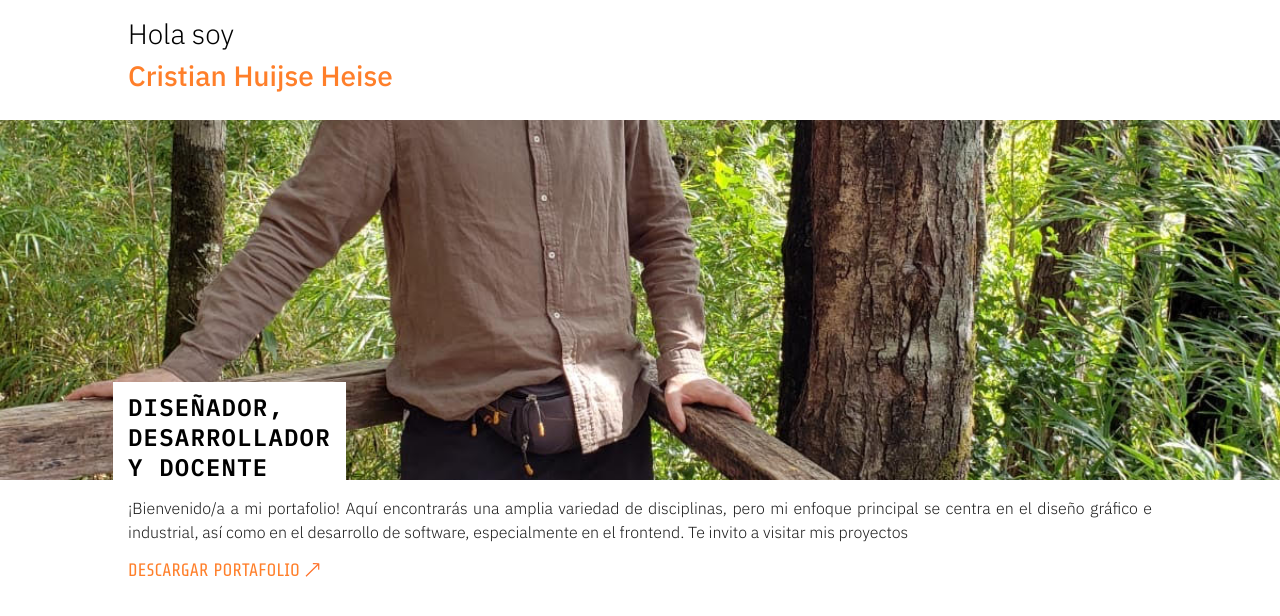
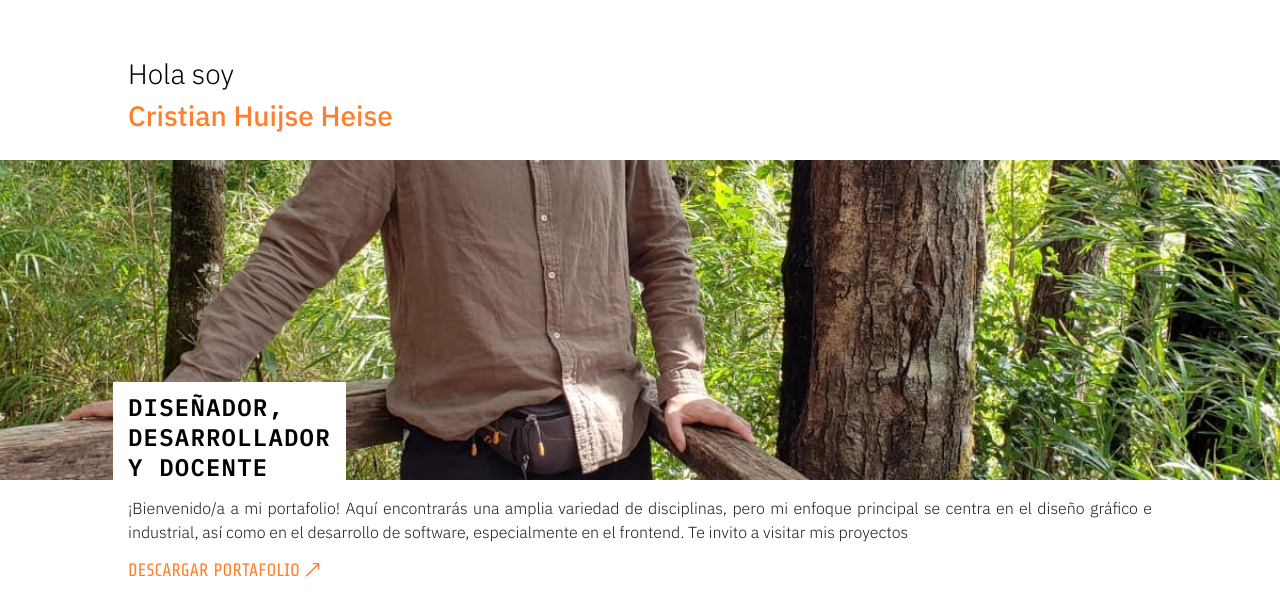
Before and after one commit to chuijse/chh-website, a Next.js app: page / in a window 1280 px wide. Shown: the top 616 px of the page. Built offline with nearby package versions, Linux system fonts and the light colour scheme.

Commit message:
fonts in global and replace % to vh in home grid

```diff
--- a/app/globals.scss
+++ b/app/globals.scss
@@ -1,7 +1,12 @@
+
+
+
 @use "../public/static/styles/colors";
 @use "../public/static/styles/responsive";
 @use "../public/static/styles/fonts" ;
 
+
+@import url('https://fonts.googleapis.com/css2?family=IBM+Plex+Mono:ital,wght@0,100;0,200;0,300;0,400;0,500;0,600;0,700;1,100;1,200;1,300;1,400;1,500;1,600;1,700&family=IBM+Plex+Sans:ital,wght@0,100;0,200;0,300;0,400;0,500;0,600;0,700;1,100;1,200;1,300;1,400;1,500;1,600;1,700&family=Share+Tech&display=swap');
 
 html,
 
--- a/app/page.module.scss
+++ b/app/page.module.scss
@@ -5,7 +5,7 @@
   width: 100%;
   display: grid;
   min-height: 100vh;
-  grid-template-rows: 15% 45% auto;
+  grid-template-rows: 20vh 40vh auto;
   grid-template-columns: 10% 80% 10%;
 }
 
```
